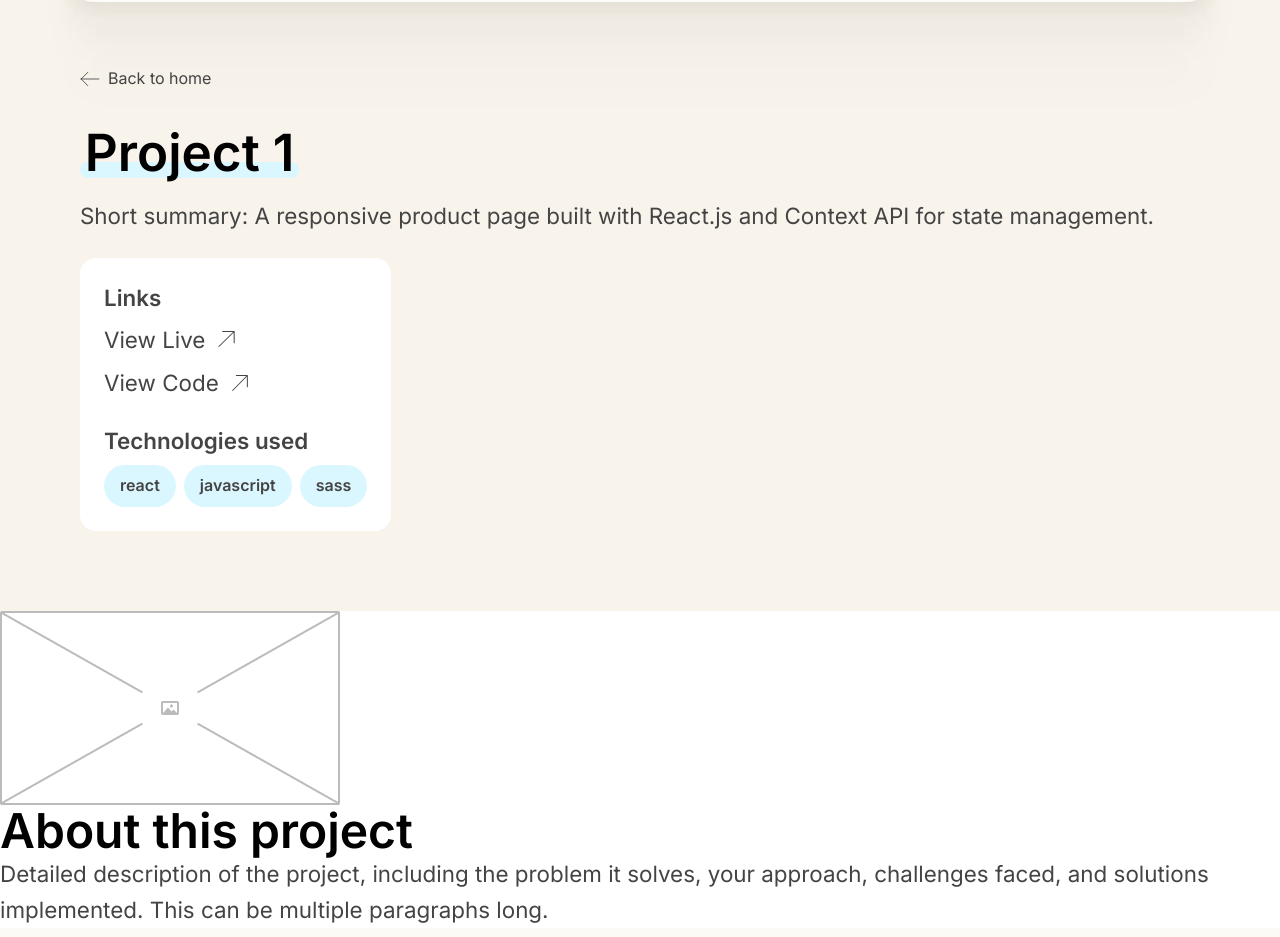
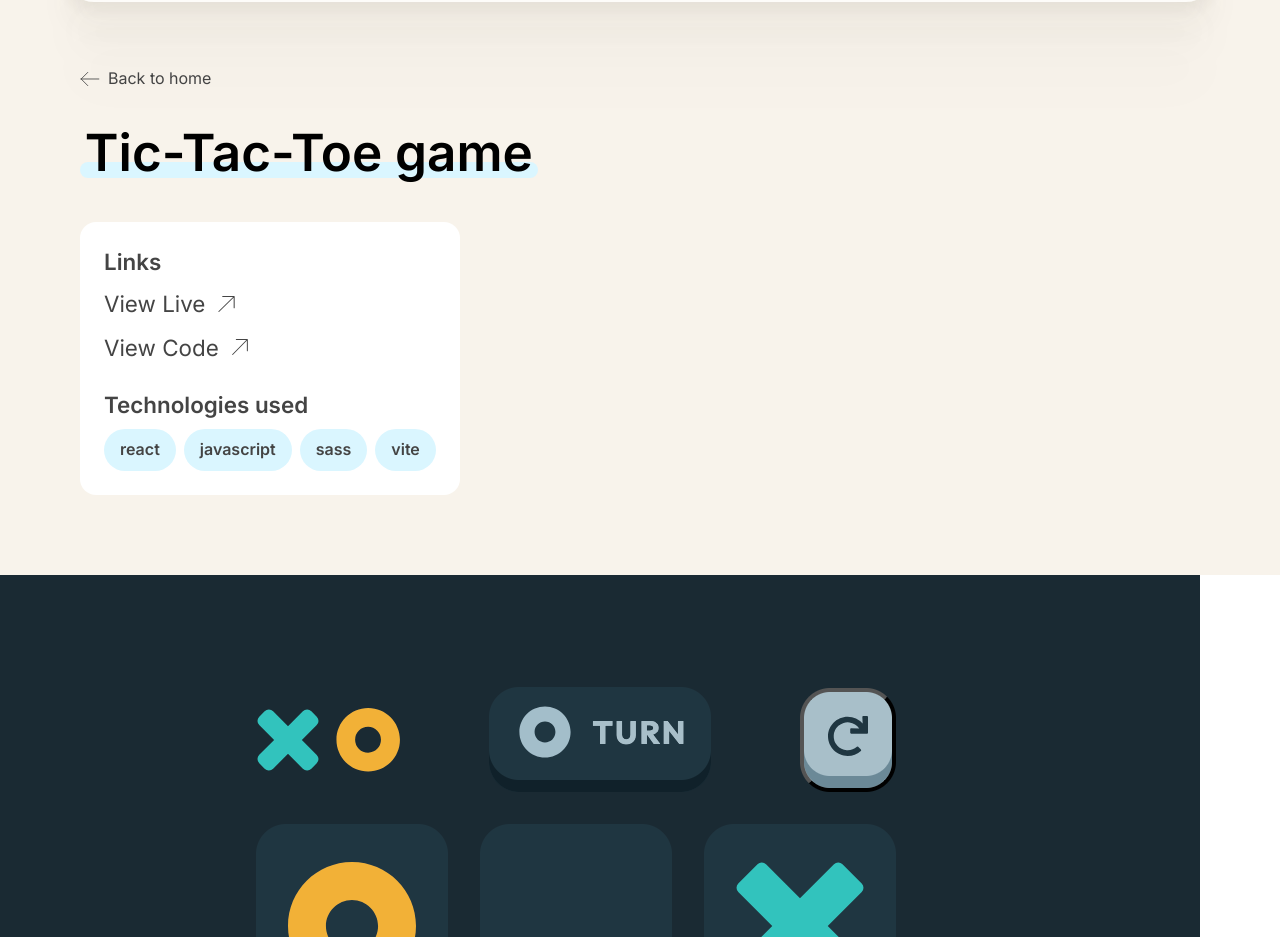
Before and after one commit to eburza/portfolio-emilia-burza, a React (Vite) app: page /project/project-1 in a window 1280 px wide. Shown: the part 75-1012 px from the top of the page. Built offline with nearby package versions, Linux system fonts and the light colour scheme.

Commit message:
Modify project list file to accept images from images list file
Update project list file with Tic Tac Toe game data

```diff
--- a/src/components/ProjectListElement.jsx
+++ b/src/components/ProjectListElement.jsx
@@ -2,13 +2,13 @@ import { Link } from 'react-router-dom'
 import ProjectListTechElements from './ProjectListTechElements'
 import ArrowButton from '../assets/arrow-button.svg'
 
-export default function ProjectListElement({id, name, image, imageAlt, summary, tags}) {
+export default function ProjectListElement({id, name, image, imageAlt, description, tags}) {
     return(
         <Link to={`/project/${id}`}>
             <div className='project-preview'>
                 <img src={image} alt={imageAlt} className='project-preview-img'/>
                 <h2 className='heading-s'>{name}</h2>
-                <p className='text-paragraph-s project-preview-summary'>{summary}</p>
+                <p className='text-paragraph-s project-preview-summary'>{description}</p>
                 <ProjectListTechElements
                     projectTgas={tags}
                 />
--- a/src/components/Projects.jsx
+++ b/src/components/Projects.jsx
@@ -60,7 +60,7 @@ export default function Projects() {
                                 name={project.name}
                                 image={project.img}
                                 imageAlt={project.imgAlt}
-                                summary={project.summary}
+                                description={project.description}
                                 tags={project.tags}
                             />
                         </SwiperSlide>
--- a/src/data/projectsList.js
+++ b/src/data/projectsList.js
@@ -1,20 +1,40 @@
 import ImagePlaceholder from '../assets/image-placeholder.png'
+import { projectTicTacToeImages } from './projectImagesList'
 
 const projectList = [
     {
-        name: 'Project 1',
+        name: 'Tic-Tac-Toe game',
         id: 'project-1',
-        img: ImagePlaceholder,
-        imgAlt: 'img alt text example',
-        summary: 'Short summary: A responsive product page built with React.js and Context API for state management.',
-        description: 'Detailed description of the project, including the problem it solves, your approach, challenges faced, and solutions implemented. This can be multiple paragraphs long.',
-        tags: ['react', 'javascript', 'sass'],
+        img: projectTicTacToeImages.main,
+        imgAlt: 'Tic-Tac-Toe game preview',
+        description: 'This project is a web-based implementation of the classic Tic Tac Toe game. It is designed to provide an engaging and interactive experience for users, allowing them to play against another player or a CPU. The game is built using modern web technologies, ensuring a responsive and visually appealing interface.',
+        tags: ['react', 'javascript', 'sass', 'vite'],
         liveLink: 'https://project1.com',
         githubLink: 'https://github.com/username/project1',
         images: [
             {
-                src: ImagePlaceholder,
+                src: projectTicTacToeImages.previews[0],
                 alt: 'Project screenshot 1',
+                caption: 'Homepage design showcasing the main features'
+            },
+            {
+                src: projectTicTacToeImages.previews[1],
+                alt: 'Project screenshot 2',
+                caption: 'Homepage design showcasing the main features'
+            },
+            {
+                src: projectTicTacToeImages.previews[2],
+                alt: 'Project screenshot 3',
+                caption: 'Homepage design showcasing the main features'
+            },
+            {
+                src: projectTicTacToeImages.previews[3],
+                alt: 'Project screenshot 4',
+                caption: 'Homepage design showcasing the main features'
+            },
+            {
+                src: projectTicTacToeImages.previews[4],
+                alt: 'Project screenshot 5',
                 caption: 'Homepage design showcasing the main features'
             },
         ]
```
